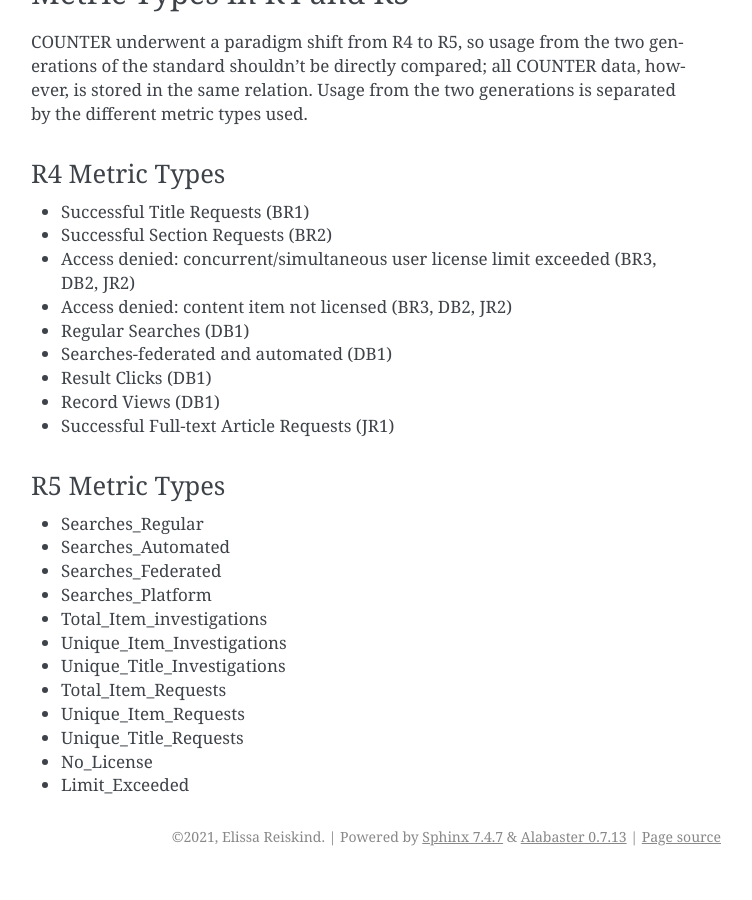
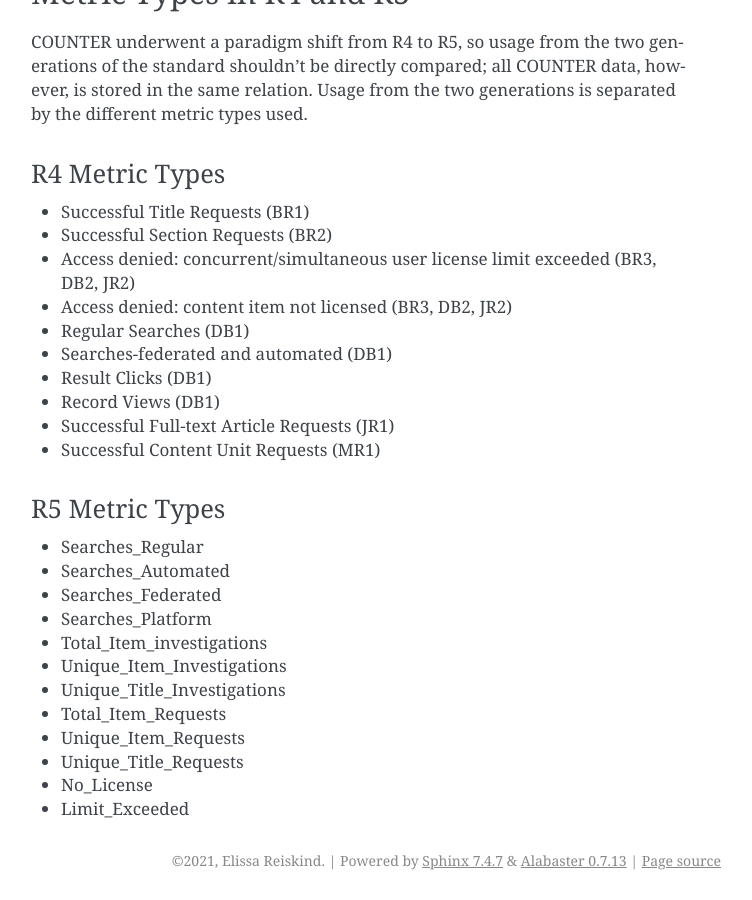
Before and after one commit to ereiskind/nolcat, a Sphinx documentation site: the page built from docs/source/the_database.rst, in a window 1280 px wide and 900 px high, scrolled down 3341 px. Shown: the whole window, without its empty margins (389-1141 px from the left). Built offline with Sphinx 7.4.7, drawn with Linux system fonts in a browser that asks for light colours; before the commit the page ends 4217 px from its top, so only the background shows below that.

Commit message:
Add MR1 JSON and sample data

```diff
--- a/docs/source/the_database.rst
+++ b/docs/source/the_database.rst
@@ -90,6 +90,7 @@ R4 Metric Types
 * Result Clicks (DB1)
 * Record Views (DB1)
 * Successful Full-text Article Requests (JR1)
+* Successful Content Unit Requests (MR1)
 
 R5 Metric Types
 ===============
```
Also changed, not shown: 3 other files.
